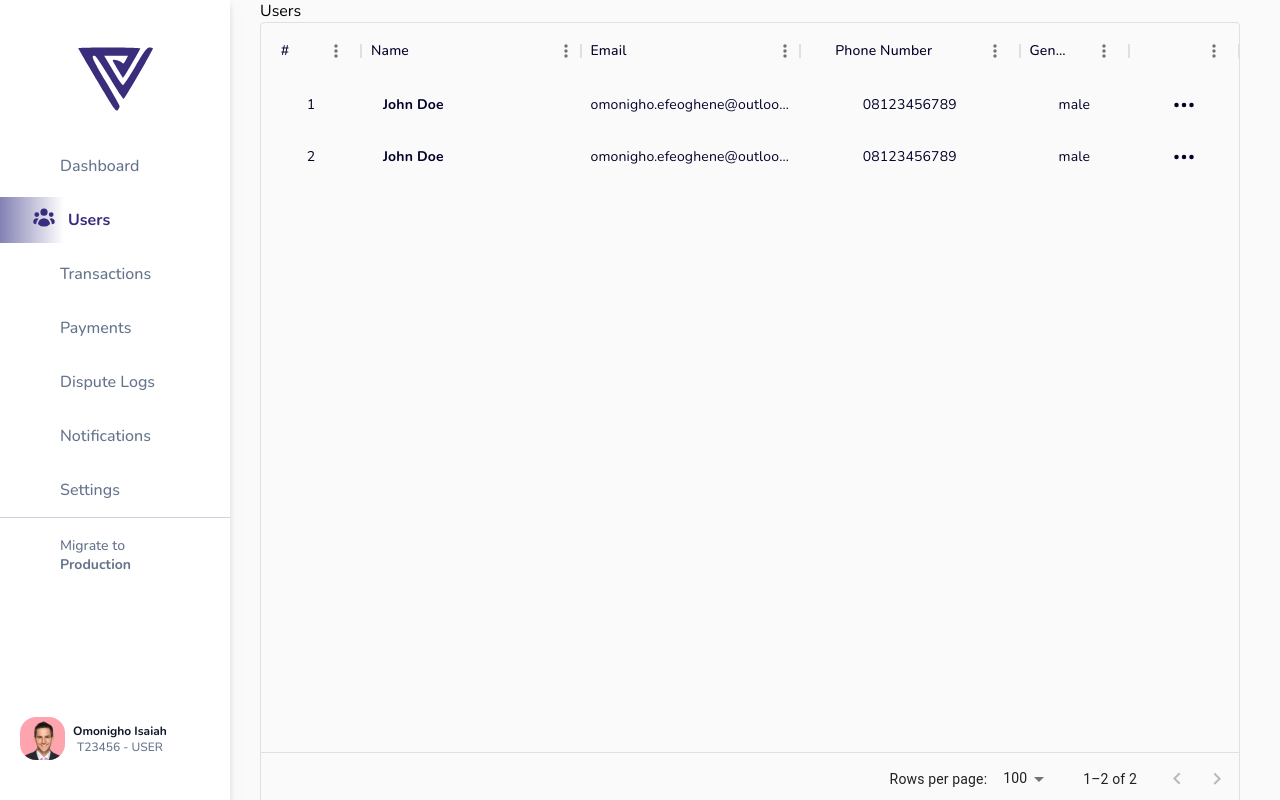
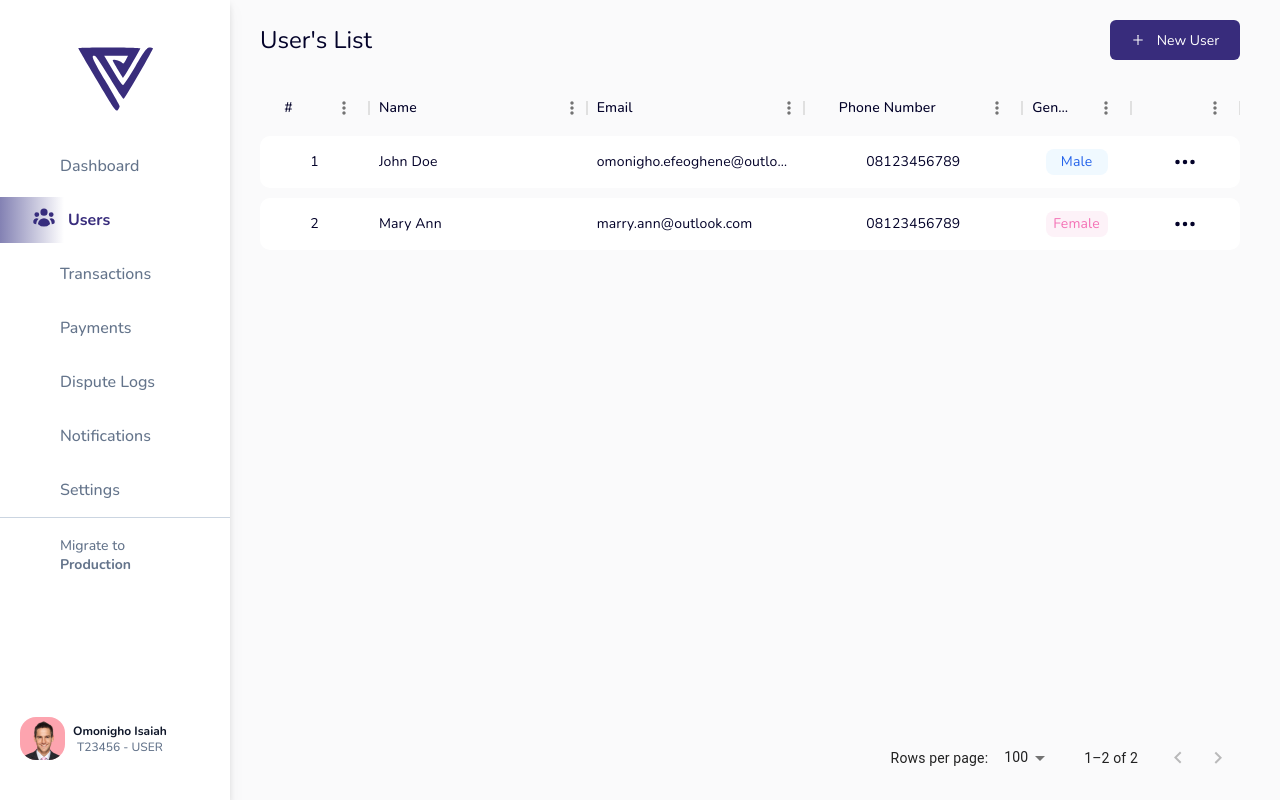
Before and after one commit to Vestrapay/5.-Frontend-service, a Next.js app: page /users in a window 1280 px wide. Built offline with nearby package versions, Linux system fonts and the light colour scheme; some icons are missing; a small style sheet from the web is missing.

Commit message:
Users: update 🚀

```diff
--- a/components/layouts/DashboardLayout.tsx
+++ b/components/layouts/DashboardLayout.tsx
@@ -21,7 +21,7 @@ function DashboardLayout({children}: LayoutProps) {
             {/* Sidebar */}
             <SideBar/>
             {/* Main */}
-            <main className="w-full max-h-screen bg-dashboard ml-[220px] overflow-x-hidden">
+            <main className="w-full max-h-screen flex bg-dashboard ml-[220px] overflow-x-hidden">
                 {children}
             </main>
         </div>
--- /dev/null
+++ b/components/users/UsersNavbar.tsx
@@ -0,0 +1,26 @@
+import React from 'react';
+import {DateTimePicker} from "@mui/x-date-pickers";
+import {AiOutlinePlus} from "react-icons/ai";
+import {useNewUserContext} from "../../context/newUserContext";
+
+const UsersNavbar = () => {
+
+    const {setIsCreateUser} = useNewUserContext();
+
+    return (
+        <div className="flex justify-between">
+            <p className="text-ultraMarine text-2xl flex justify-start">User's List</p>
+            <div
+                onClick={() => setIsCreateUser(true)}
+                className="flex justify-end items-center text-card"
+            >
+                <p className="text-sm w-[130px] h-[40px] flex justify-center items-center bg-selected p-4 rounded-md text-white gap-3 cursor-pointer hover:bg-opacity-95 active:bg-opacity-80">
+                    <AiOutlinePlus className="text-sm"/>
+                    New User
+                </p>
+            </div>
+        </div>
+    );
+};
+
+export default UsersNavbar;
--- /dev/null
+++ b/context/newUserContext.tsx
@@ -0,0 +1,21 @@
+"use client"
+
+import React, {createContext, useState, useContext} from 'react';
+
+export const CreateUserContext = createContext({
+    isCreateUser: false,
+    setIsCreateUser: (isCreateUser: boolean) => {}
+})
+
+export const NewUserContext = ({ children }: { children: React.ReactNode }) => {
+
+        const [isCreateUser, setIsCreateUser] = useState(false);
+
+        return (
+            <CreateUserContext.Provider value={{isCreateUser, setIsCreateUser}}>
+                {children}
+            </CreateUserContext.Provider>
+        );
+}
+
+export const useNewUserContext = () => useContext(CreateUserContext);
--- a/lib/types.ts
+++ b/lib/types.ts
@@ -43,3 +43,5 @@ export type SidebarContextProps = {
 }
 
 export type CardProviderProps = "mastercard" | "visa" | "verve"
+
+export type Gender = "MALE" | "FEMALE"
--- a/pages/_app.tsx
+++ b/pages/_app.tsx
@@ -10,6 +10,7 @@ import router from "next/router";
 import {Toaster} from "react-hot-toast";
 import {Context} from "@context";
 import CalenderProvider from "../context/calenderContext";
+import {NewUserContext} from "../context/newUserContext";
 
 export default function App({Component, pageProps}: AppProps) {
 
@@ -45,9 +46,11 @@ export default function App({Component, pageProps}: AppProps) {
             </Head>
             <Context>
                 <CalenderProvider>
-                    <Toaster/>
-                    <Component {...pageProps} />
-                    <ReactQueryDevtools initialIsOpen={false}/>
+                    <NewUserContext>
+                        <Toaster/>
+                        <Component {...pageProps} />
+                        <ReactQueryDevtools initialIsOpen={false}/>
+                    </NewUserContext>
                 </CalenderProvider>
             </Context>
         </QueryClientProvider>
--- a/pages/users/index.tsx
+++ b/pages/users/index.tsx
@@ -1,16 +1,25 @@
 import React, {useState} from 'react';
 import DashboardLayout from "@/components/layouts/DashboardLayout";
-import {DataGrid, GridColDef, GridRowsProp, GridApi, GridRowId} from "@mui/x-data-grid";
+import {DataGrid, GridColDef, GridRowsProp} from "@mui/x-data-grid";
 import {BsThreeDots} from "react-icons/bs";
 import Image from "next/image";
-import {PenIcon} from "@public/assets";
+import {LineHorizontal, PenIcon, ProfileImage3} from "@public/assets";
 import {Trash} from "react-huge-icons/bulk";
+import UsersNavbar from "@/components/users/UsersNavbar";
+import {Gender} from "@types";
+import {useNewUserContext} from "../../context/newUserContext";
 
 const Users = () => {
 
     const [isDropDownActive, setIsDropDownActive] = useState(false)
 
-    const [selected, setSelected] = useState<number>();
+    const [selected, setSelected] = useState<number | null>();
+
+    const [isEditable, setIsEditable] = useState(false);
+
+    const [isAddUserModalOpen, setIsAddUserModalOpen] = useState(false);
+
+    const {isCreateUser} = useNewUserContext();
 
     const usersListData: GridRowsProp = [
         {
@@ -25,12 +34,12 @@ const Users = () => {
         },
         {
             id: 2,
-            firstName: "John",
-            lastName: "Doe",
+            firstName: "Mary",
+            lastName: "Ann",
             portrait: "../public/assets/utils/cloud.png",
-            email: "omonigho.efeoghene@outlook.com",
+            email: "marry.ann@outlook.com",
             phone: "08123456789",
-            gender: "male",
+            gender: "female",
             action: "edit"
         }
     ]
@@ -41,6 +50,7 @@ const Users = () => {
             headerName: "#",
             align: "center",
             headerAlign: "center",
+            flex: 0.5,
         },
         {
             field: "name",
@@ -48,15 +58,7 @@ const Users = () => {
             flex: 1,
             headerAlign: "left",
             align: "left",
-            renderCell: ({row: {firstName, lastName}}: { row: { firstName: string, lastName: string } }) => {
-                return (
-                    <div className={`rounded w-full flex justify-start items-center`}>
-                        <div className="ml-3">
-                            <p className="text-sm font-bold">{firstName} {lastName}</p>
-                        </div>
-                    </div>
-                )
-            },
+            valueGetter: ({row: {firstName, lastName}}: { row: { firstName: string, lastName: string } }) => `${firstName} ${lastName}`,
         },
         {
             field: "email",
@@ -78,6 +80,15 @@ const Users = () => {
             flex: 0.5,
             headerAlign: "center",
             align: "center",
+            renderCell: ({row: {gender}}: { row: { gender: Gender } }) => {
+                return (
+                    <div className="w-full h-full flex justify-center items-center">
+                        <p className={`${gender.toLowerCase() === "male" ? "bg-sky-50 text-blue-600" : "bg-pink-50 text-pink-400"} w-[70%] h-1/2 text-center capitalize rounded-lg flex items-center justify-center`}>
+                            {gender}
+                        </p>
+                    </div>
+                )
+            }
         },
         {
             field: "action",
@@ -91,33 +102,42 @@ const Users = () => {
                 return (
                     <div className={`rounded w-full flex justify-center items-center relative`}>
                         <BsThreeDots
-                            onClick={() => setIsDropDownActive(!isDropDownActive)}
+                            onClick={() => {
+                                setIsDropDownActive(!isDropDownActive)
+                                setSelected(id)
+                            }}
                             className="text-2xl cursor-pointer"
                         />
                         <div
-                            className={`absolute p-0 m-0 top-10 rounded-md bg-white backdrop-blur-sm z-50 inset-x-0 w-full shadow-xl`}>
-                            <ul className={`list-none px-2 text-xs font-nunito text-white flex-col gap-1 ${isDropDownActive ? "flex justify-center items-center" : "hidden"}`}>
+                            onMouseLeave={() => {
+                                setIsDropDownActive(false)
+                            }}
+                            className={`absolute p-0 m-0 top-10 w-full rounded-md bg-white backdrop-blur-sm z-50 inset-x-0 shadow-xl flex flex-col`}>
+                            <ul className={`list-none px-2 text-xs font-nunito text-white flex-col gap-1    ${isDropDownActive && selected == id ? "flex justify-center items-center" : "hidden"}`}>
                                 {/*TODO: Fetch this from an API or from an array*/}
+
                                 <li
                                     onClick={() => {
                                         // Enable edit mode for the row
+                                        console.log("Editing user with id: ", id) //TODO: Edit the user with this id
+                                        setIsDropDownActive(false)
+                                        setIsEditable(true)
 
-                                        setIsDropDownActive(false)
                                     }}
-                                    className="w-full p-1 flex justify-start items-center rounded-md cursor-pointer text-blue-600 bg-sky-400"
+                                    className="w-full px-2 flex justify-start items-center rounded-md cursor-pointer text-blue-600 bg-sky-100 hover:bg-sky-200"
                                 >
                                     <Image src={PenIcon} alt={"pen"} width={16} height={16}/>
-                                    <p className="ml-3 font-semibold">Edit</p>
+                                    <p className="ml-3 w-full font-semibold text-left justify-start">Edit</p>
                                 </li>
                                 <li
                                     onClick={() => {
-                                        console.log(id) //TODO: Delete the user with this id
+                                        console.log("Deleting user with id: ", id) //TODO: Delete the user with this id
                                         setIsDropDownActive(false)
                                     }}
-                                    className="w-full p-1 flex justify-start items-center text-red rounded-md cursor-pointer z-50"
+                                    className="w-full px-2 flex justify-start items-center text-red rounded-md cursor-pointer z-50 bg-red-100 hover:bg-red-200"
                                 >
                                     <Trash className="w-4 h-4"/>
-                                    <p className="ml-3 font-semibold">Delete</p>
+                                    <p className="ml-3 font-semibold text-left justify-start">Delete</p>
                                 </li>
                             </ul>
                         </div>
@@ -129,28 +149,51 @@ const Users = () => {
         }
     ]
 
+
     return (
         <DashboardLayout>
-            <main className="px-10 pb-4 h-screen">
-                Users
+            <main
+                className="flex flex-1 flex-col px-10 pb-4 h-screen w-full overflow-x-visible transition-all duration-300 ease-in-out">
+                <UsersNavbar/>
                 <DataGrid
                     columns={usersListFields}
                     rows={usersListData}
                     // checkboxSelection={true}
-                    // disableRowSelectionOnClick={true}
+                    disableRowSelectionOnClick={true}
+                    getRowClassName={() => "users-table--row"}
                     sx={{
+                        "& .users-table--row": {
+                            marginBottom: "10px",
+                            borderRadius: "10px",
+                        },
+                        '&.MuiDataGrid-root .MuiDataGrid-row': {
+                            backgroundColor: '#fff',
+                            overflow: 'visible',
+                            outline: "none !important",
+                            "&:hover": {
+                                boxShadow: "0px 4px 6px rgba(0, 0, 0, 0.1)",
+                                transform: "translateY(-2px)",
+                                // transition: "all 0.2s ease-in-out",
+                                zIndex: 100,
+                            }
+                        },
                         "& .MuiDataGrid-main": {
                             fontFamily: "Nunito",
                             color: "#030229",
                             border: "none",
                             backgroundColor: "transparent",
+                            overflow: "visible",
+
                         },
                         "& .MuiDataGrid-row:not(.MuiDataGrid-row--dynamicHeight)>.MuiDataGrid-cell": {
                             overflow: "visible",
+                            // backgroundColor: "red",
                         },
                         "& .MuiDataGrid-root": {
                             border: "none",
                             borderStyle: "none",
+                            overflow: "visible",
+                            width: "100%",
                         },
                         "& .MuiDataGrid-cell": {
                             border: "none",
@@ -158,6 +201,7 @@ const Users = () => {
                         },
                         "& .MuiDataGrid-withBorderColor .MuiDataGrid-cell": {
                             border: "none",
+                            overflow: "visible",
                         },
                         // "& .MuiDataGrid-scrollArea": {
                         //     border: "none",
@@ -171,17 +215,65 @@ const Users = () => {
                         "& .MuiDataGrid-columnsContainer": {
                             backgroundColor: "#F5F5F5",
                             border: "none",
-                            margin: "2px 0"
                         },
                         "& .MuiDataGrid-columnHeaders": {
                             border: "none",
                         },
-                        ".css-12o3vl3-MuiDataGrid-root": {
-                            borderStyle: "none",
+                        '&, [class^=MuiDataGrid]': {
+                            border: 'none',
+                        },
+                        "&.MuiDataGrid-root .MuiDataGrid-cell:focus-within": {
+                            outline: "none !important",
                         },
                     }}
                 />
             </main>
+            <div
+                className={`w-[302px] ${isEditable && selected ? "flex flex-col flex-nowrap" : "hidden"} bg-white rounded-tl-xl rounded-bl-xl z-20 h-screen px-5 py-20 shadow-xl transition-all duration-300 ease-in-out`}>
+                <div className="flex flex-col items-center w-ful">
+                    <Image src={ProfileImage3} alt={"profile"}
+                           width={70} height={70}
+                           className="rounded-full bg-red-300 mb-[16px]"
+                    />
+                    {/*TODO: Fetch the user's name from the API*/}
+                    <p className="text-xl text-ultraMarine font-semibold m-0">John Deo</p>
+                    <p className="text-base text-unselected m-0">Front Desk Officer</p>
+                    <Image src={LineHorizontal} alt={"line"} height={1} className="my-10"/>
+                </div>
+
+                <div className="flex flex-col">
+                    <p>Contact Info</p>
+                    <div className="flex flex-col">
+                        <p className="text-sm text-unselected m-0">Email Address</p>
+                        <Image src={LineHorizontal} alt={"line"} height={1} className="my-2"/>
+                        <p className="text-sm text-unselected m-0">Phone Number</p>
+
+                    </div>
+                </div>
+            </div>
+            <div
+                className={`w-[302px] ${isCreateUser  ? "flex flex-col flex-nowrap" : "hidden"} bg-white rounded-tl-xl rounded-bl-xl z-20 h-screen px-5 py-20 shadow-xl transition-all duration-300 ease-in-out`}>
+                <div className="flex flex-col items-center w-ful">
+                    <Image src={ProfileImage3} alt={"profile"}
+                           width={70} height={70}
+                           className="rounded-full bg-red-300 mb-[16px]"
+                    />
+                    {/*TODO: Fetch the user's name from the API*/}
+                    <p className="text-xl text-ultraMarine font-semibold m-0">Create User</p>
+                    <p className="text-base text-unselected m-0">Front Desk Officer</p>
+                    <Image src={LineHorizontal} alt={"line"} height={1} className="my-10"/>
+                </div>
+
+                <div className="flex flex-col">
+                    <p>Contact Info</p>
+                    <div className="flex flex-col">
+                        <p className="text-sm text-unselected m-0">Email Address</p>
+                        <Image src={LineHorizontal} alt={"line"} height={1} className="my-2"/>
+                        <p className="text-sm text-unselected m-0">Phone Number</p>
+
+                    </div>
+                </div>
+            </div>
         </DashboardLayout>
     );
 };
--- a/public/assets/index.ts
+++ b/public/assets/index.ts
@@ -19,3 +19,4 @@ export {default as DivisionLine} from './utils/Line.svg';
 export {default as Delimiter} from './utils/LineDelimiter.svg';
 export {default as Loader} from './utils/loadingAnimation.json';
 export {default as PenIcon} from './utils/pen.svg';
+export {default as LineHorizontal} from './utils/LineHorizontal.svg';
```
Also changed, not shown: public/assets/utils/LineHorizontal.svg (added).
